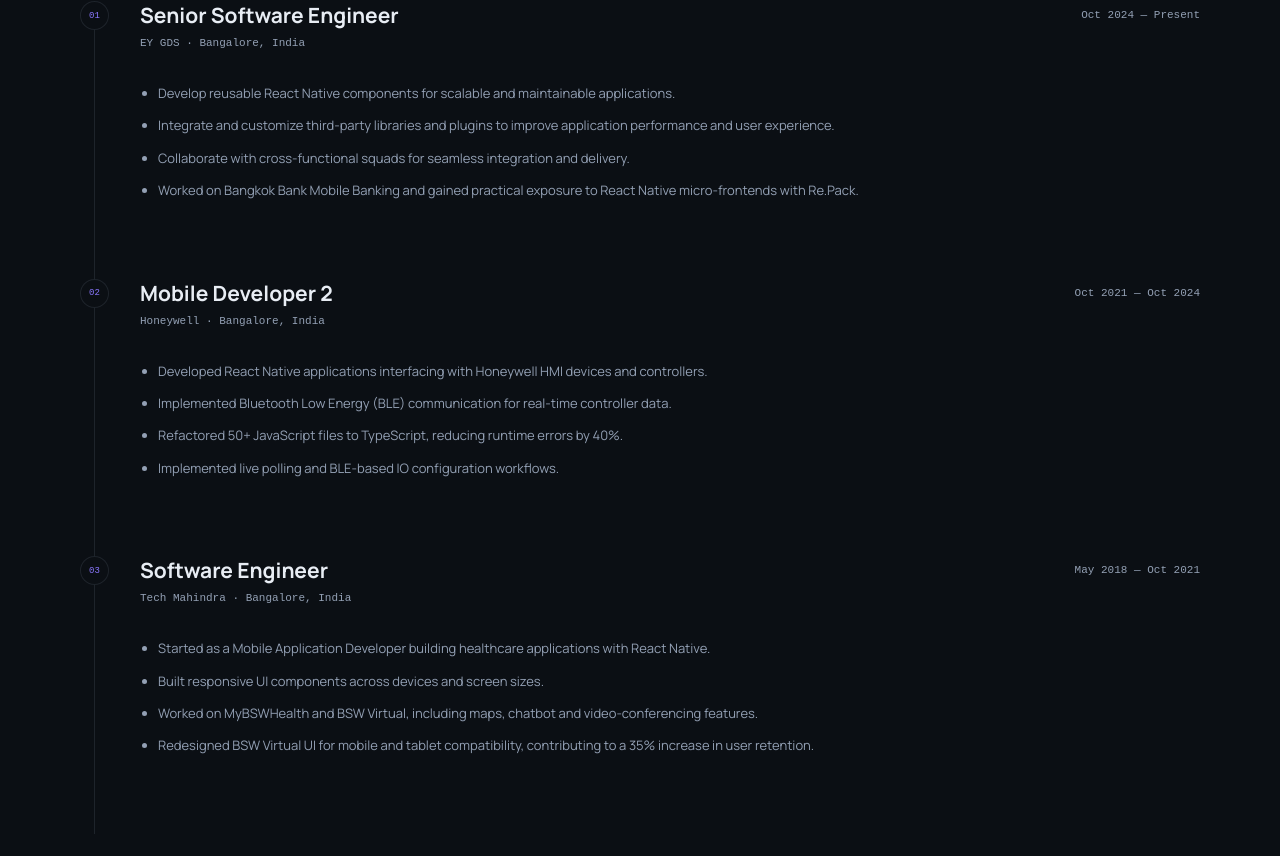
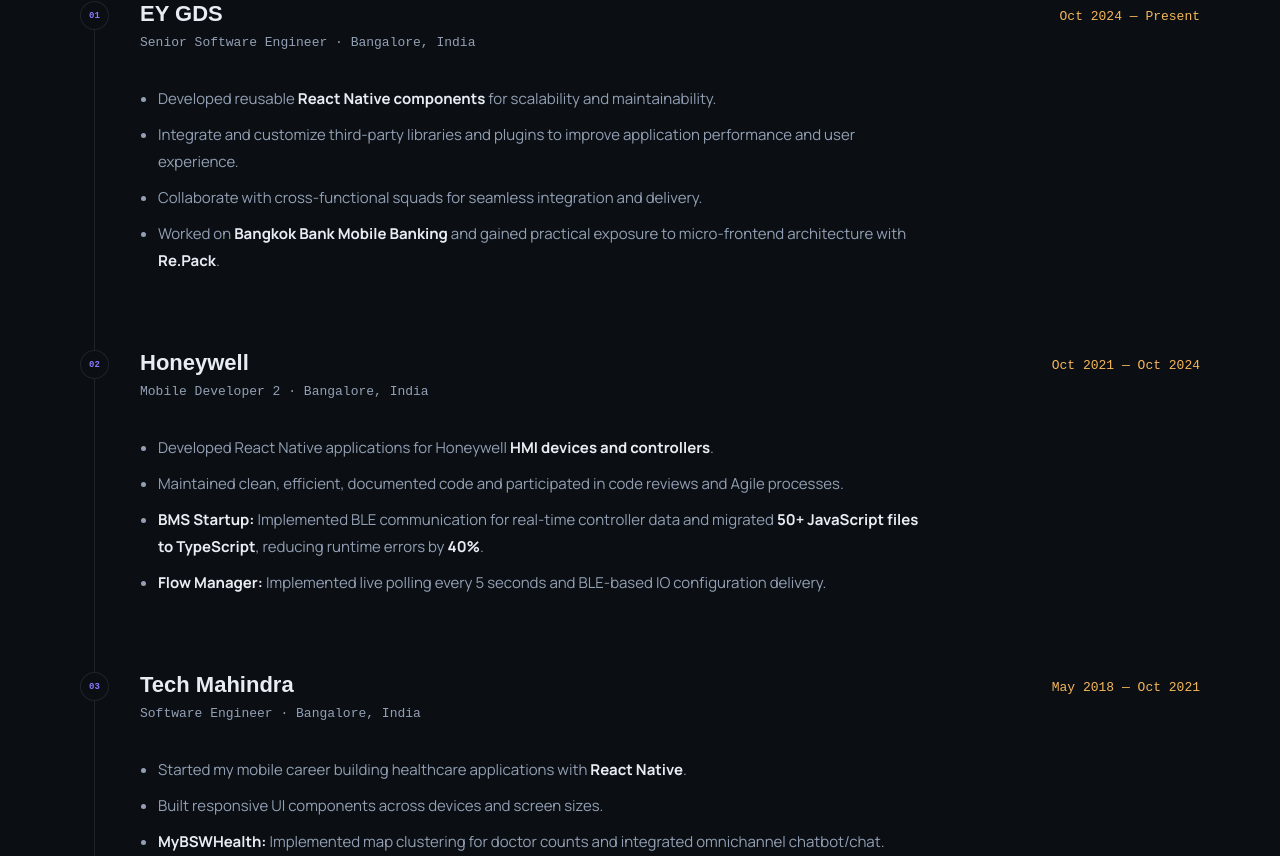
Before and after one commit to rkchoudhury/rkchoudhury.github.io, a React (Vite) app: page / in a window 1280 px wide. Shown: the part 1904-2760 px from the top of the page. Built offline with nearby package versions, Linux system fonts and the light colour scheme.

Commit message:
Enhanced Experience section

```diff
--- a/src/components/experience/Experience.tsx
+++ b/src/components/experience/Experience.tsx
@@ -6,7 +6,7 @@
 
 const Experience = () => {
     return (
-        <Section id="experience" title="Experience" subTitle="Where I've built things.">
+        <Section id="experience" title="Experience" subTitle="8+ years across three companies">
             <div className="timeline">
                 {experience.map((job, i) => (
                     <motion.article
@@ -20,10 +20,10 @@
                         <div className="timeline-marker">{String(i + 1).padStart(2, "0")}</div>
                         <div className="timeline-main">
                             <div className="job-head">
-                                <div><h3>{job.role}</h3><p>{job.company} · {job.location}</p></div>
+                                <div><h3>{job.company}</h3><p>{job.role} · {job.location}</p></div>
                                 <time>{job.period}</time>
                             </div>
-                            <ul>{job.points.map((point) => <li key={point}>{point}</li>)}</ul>
+                            <ul>{job.points.map((point, index) => <li key={job.company + index}>{point}</li>)}</ul>
                         </div>
                     </motion.article>
                 ))}
--- a/src/components/experience/style.css
+++ b/src/components/experience/style.css
@@ -18,7 +18,7 @@
   background: var(--bg);
   border-radius: 50%;
   color: var(--accent);
-  font: 9px var(--mono);
+  font: bold 9px var(--mono);
 }
 .job-head {
   display: flex;
@@ -27,12 +27,16 @@
 }
 .job-head h3 {
   margin: 0;
-  font-size: 21px;
+  font: 700 22px var(--display);
 }
-.job-head p,
+.job-head p {
+  color: var(--muted);
+  font: 13px var(--mono);
+  margin-top: 8px;
+}
 .job-head time {
-  color: var(--muted);
-  font: 11px var(--mono);
+  color: var(--amber);
+  font: 13px var(--mono);
   margin-top: 8px;
 }
 .timeline ul {
@@ -44,5 +48,5 @@
   color: var(--muted);
   line-height: 1.8;
   margin: 9px 0;
-  font-size: 13px;
+  font-size: 15px;
 }
--- a/src/configs/experience.ts
+++ /dev/null
@@ -1,38 +0,0 @@
-export const experience = [
-  {
-    company: "EY GDS",
-    role: "Senior Software Engineer",
-    period: "Oct 2024 — Present",
-    location: "Bangalore, India",
-    points: [
-      "Develop reusable React Native components for scalable and maintainable applications.",
-      "Integrate and customize third-party libraries and plugins to improve application performance and user experience.",
-      "Collaborate with cross-functional squads for seamless integration and delivery.",
-      "Worked on Bangkok Bank Mobile Banking and gained practical exposure to React Native micro-frontends with Re.Pack.",
-    ],
-  },
-  {
-    company: "Honeywell",
-    role: "Mobile Developer 2",
-    period: "Oct 2021 — Oct 2024",
-    location: "Bangalore, India",
-    points: [
-      "Developed React Native applications interfacing with Honeywell HMI devices and controllers.",
-      "Implemented Bluetooth Low Energy (BLE) communication for real-time controller data.",
-      "Refactored 50+ JavaScript files to TypeScript, reducing runtime errors by 40%.",
-      "Implemented live polling and BLE-based IO configuration workflows.",
-    ],
-  },
-  {
-    company: "Tech Mahindra",
-    role: "Software Engineer",
-    period: "May 2018 — Oct 2021",
-    location: "Bangalore, India",
-    points: [
-      "Started as a Mobile Application Developer building healthcare applications with React Native.",
-      "Built responsive UI components across devices and screen sizes.",
-      "Worked on MyBSWHealth and BSW Virtual, including maps, chatbot and video-conferencing features.",
-      "Redesigned BSW Virtual UI for mobile and tablet compatibility, contributing to a 35% increase in user retention.",
-    ],
-  },
-];
--- /dev/null
+++ b/src/configs/experience.tsx
@@ -0,0 +1,72 @@
+export const experience = [
+  {
+    company: "EY GDS",
+    role: "Senior Software Engineer",
+    period: "Oct 2024 — Present",
+    location: "Bangalore, India",
+    points: [
+      <>
+        Developed reusable <strong>React Native components</strong> for
+        scalability and maintainability.
+      </>,
+      <>
+        Integrate and customize third-party libraries and plugins to improve application performance and user experience.
+      </>,
+      <>
+        Collaborate with cross-functional squads for seamless integration and delivery.
+      </>,
+      <>
+        Worked on <strong>Bangkok Bank Mobile Banking</strong> and gained practical exposure to micro-frontend architecture
+        with <strong>Re.Pack</strong>.
+      </>,
+    ],
+  },
+  {
+    company: "Honeywell",
+    role: "Mobile Developer 2",
+    period: "Oct 2021 — Oct 2024",
+    location: "Bangalore, India",
+    points: [
+      <>
+        Developed React Native applications for Honeywell{" "}
+        <strong>HMI devices and controllers</strong>.
+      </>,
+      <>
+        Maintained clean, efficient, documented code and participated in code
+        reviews and Agile processes.
+      </>,
+      <>
+        <strong>BMS Startup:</strong> Implemented BLE communication for
+        real-time controller data and migrated{" "}
+        <strong>50+ JavaScript files to TypeScript</strong>, reducing runtime
+        errors by <strong>40%</strong>.
+      </>,
+      <>
+        <strong>Flow Manager:</strong> Implemented live polling every 5 seconds
+        and BLE-based IO configuration delivery.
+      </>,
+    ],
+  },
+  {
+    company: "Tech Mahindra",
+    role: "Software Engineer",
+    period: "May 2018 — Oct 2021",
+    location: "Bangalore, India",
+    points: [
+      <>
+        Started my mobile career building healthcare applications with{" "}
+        <strong>React Native</strong>.
+      </>,
+      <>Built responsive UI components across devices and screen sizes.</>,
+      <>
+        <strong>MyBSWHealth:</strong> Implemented map clustering for doctor
+        counts and integrated omnichannel chatbot/chat.
+      </>,
+      <>
+        <strong>BSW Virtual:</strong> contributed to Jitsi/Twilio video
+        consultation and UI redesign, boosting retention by <strong>35%</strong>
+        .
+      </>,
+    ],
+  },
+];
--- a/src/configs/index.ts
+++ b/src/configs/index.ts
@@ -1,4 +1,4 @@
 export { profile, highlightedFacts } from "./profile";
-export { experience } from "./experience";
+export { experience } from "./experience.tsx";
 export { projects } from "./projects";
 export { skills } from "./skills";
```
